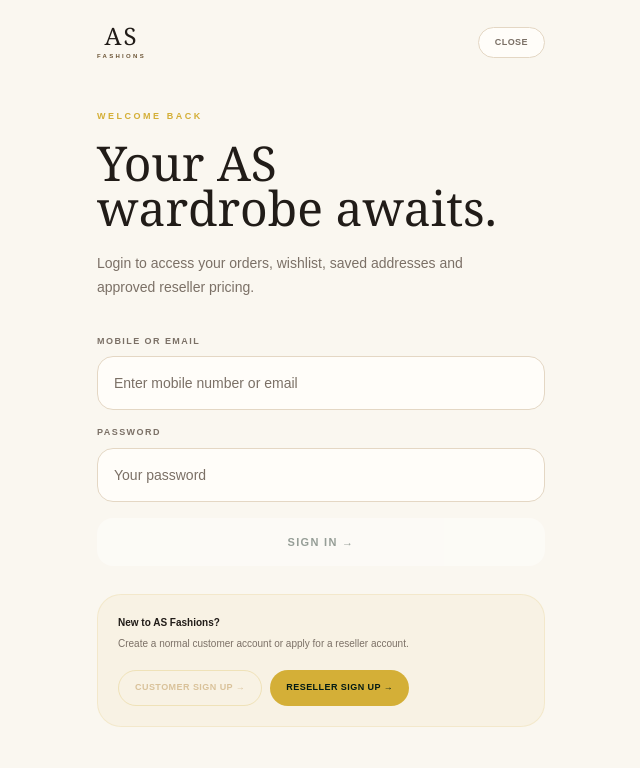
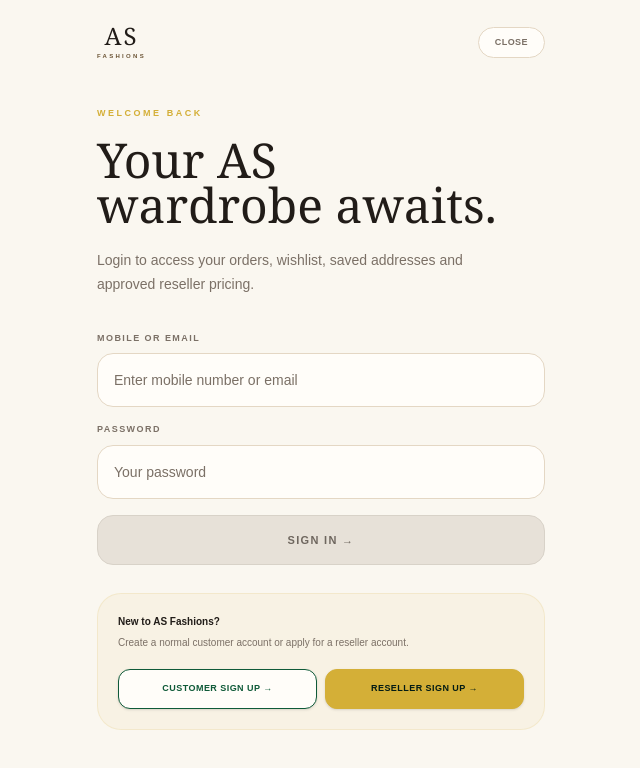
Before and after one commit to gooddeeds0204-eng/ar-fashions, a Next.js app: page /login in a window 1280 px wide. Shown: the top 768 px of the page, without its empty margins (319-959 px from the left). Built offline with nearby package versions, Linux system fonts and the light colour scheme; no server answers.

Commit message:
ui: improve login and signup button visibility

```diff
--- a/src/app/login/page.tsx
+++ b/src/app/login/page.tsx
@@ -165,7 +165,7 @@ export default function LoginPage() {
             </label>
 
             {error ? (
-              <div className="rounded-2xl border border-red-400/20 bg-red-500/10 p-4 text-xs font-semibold leading-5 text-red-200">
+              <div className="rounded-2xl border border-red-200 bg-red-50 p-4 text-xs font-semibold leading-5 text-red-700">
                 {error}
               </div>
             ) : null}
@@ -177,7 +177,7 @@ export default function LoginPage() {
                 !identifier.trim() ||
                 !password
               }
-              className="w-full rounded-2xl bg-white py-4 text-[11px] font-black uppercase tracking-[0.12em] text-[#031B14] transition active:scale-[0.99] disabled:opacity-40"
+              className="w-full rounded-2xl border border-[#031B14] bg-[#031B14] py-4 text-[11px] font-black uppercase tracking-[0.12em] text-white shadow-[0_10px_24px_rgba(3,27,20,0.14)] transition active:scale-[0.99] disabled:border-[#D8D2C8] disabled:bg-[#E7E1D8] disabled:text-[#6F675F] disabled:shadow-none disabled:opacity-100"
             >
               {loading
                 ? "Signing In..."
@@ -196,7 +196,7 @@ export default function LoginPage() {
               reseller account.
             </p>
 
-            <div className="mt-4 flex flex-wrap gap-2">
+            <div className="mt-4 grid grid-cols-1 gap-2 sm:grid-cols-2">
               <button
                 type="button"
                 onClick={() =>
@@ -204,7 +204,7 @@ export default function LoginPage() {
                     "/signup",
                   )
                 }
-                className="rounded-full border border-[#D4AF37]/25 px-4 py-2.5 text-[9px] font-black uppercase tracking-wider text-[#D9C29A]"
+                className="w-full rounded-xl border border-[#0F5A38] bg-[#FFFDF9] px-4 py-3 text-[9px] font-black uppercase tracking-wider text-[#0F5A38] shadow-sm transition active:scale-[0.99]"
               >
                 Customer Sign Up →
               </button>
@@ -213,10 +213,10 @@ export default function LoginPage() {
                 type="button"
                 onClick={() =>
                   router.push(
-                    "/signup?type=retailer",
+                    "/signup?type=reseller",
                   )
                 }
-                className="rounded-full bg-[#D4AF37] px-4 py-2.5 text-[9px] font-black uppercase tracking-wider text-[#031B14]"
+                className="w-full rounded-xl border border-[#D4AF37] bg-[#D4AF37] px-4 py-3 text-[9px] font-black uppercase tracking-wider text-[#031B14] shadow-sm transition active:scale-[0.99]"
               >
                 Reseller Sign Up →
               </button>
```
